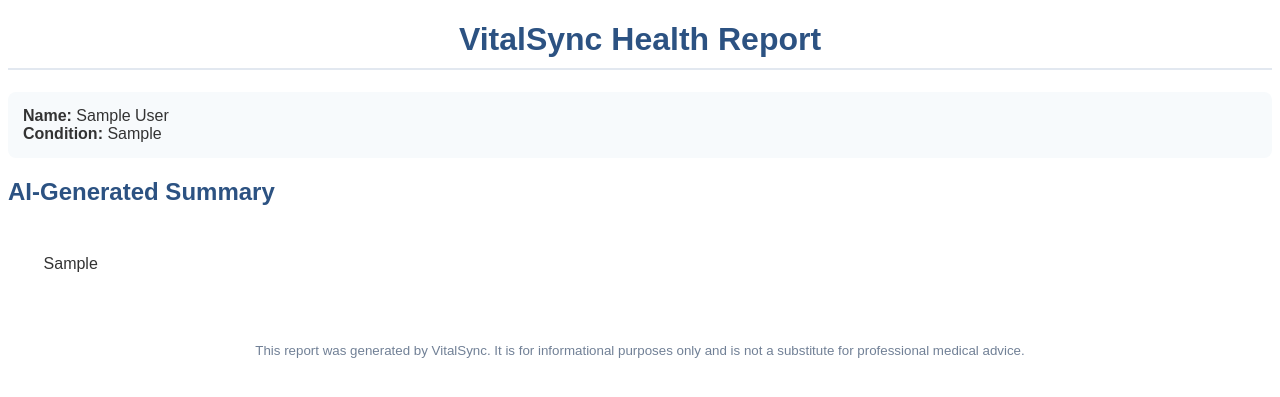
After one commit to AkshithCodez/VitalSync, a Flask app: template project/templates/report_pdf.html in a window 1280 px wide. The commit adds this page. Shown: the top 397 px of the page. Run offline with Flask 3, Linux system fonts and the light colour scheme; the template is opened without the code that fills it: values that come from a table or form of the project are taken from there, others are empty; tables that the repository leaves empty hold one stand-in row (values such as "Sample post").

Commit message:
Downloading pdf is added

```diff
--- a/project/main.py
+++ b/project/main.py
@@ -4,12 +4,46 @@
 from . import db
 import google.generativeai as genai
 import os
+from . import create_app
+from flask_weasyprint import HTML, render_pdf # <-- NEW IMPORT
 
 main = Blueprint('main', __name__)
 
-genai.configure(api_key=os.getenv("Enter API KEY"))
+genai.configure(api_key=os.getenv("GEMINI_API_KEY"))
 model = genai.GenerativeModel('gemini-1.5-flash')
 
+def generate_report_in_background(user_id):
+    app = create_app()
+    with app.app_context():
+        user = User.query.get(user_id)
+        if not user.ai_report and user.condition:
+
+            # --- THIS IS THE UPDATED PROMPT ---
+            prompt = f"""
+            You are a helpful health information assistant. Your goal is to provide a general, supportive summary of a health condition for a user who has already been diagnosed by a doctor.
+
+            **IMPORTANT RULES:**
+            1.  **DO NOT** provide medical advice.
+            2.  **DO NOT** prescribe, mention, or recommend any specific pharmaceutical drugs or medications.
+            3.  You **CAN** suggest common, safe, non-prescription home-remedy-style actions for temporary relief (e.g., 'gargling salt water for a sore throat'). Frame these as 'supportive measures for comfort', not 'treatments'.
+            4.  You **CAN** recommend general vitamins, nutrients, and healthy lifestyle choices (like diet and exercise) that are known to support the management of the condition.
+            5.  Use simple, clear, and encouraging language. The output should be formatted as plain text.
+
+            The user's diagnosed condition is: "{user.condition}"
+
+            Please generate a report with four sections: "Understanding Your Condition", "Potential Consequences", "Supportive Measures for Comfort", and "Beneficial Nutrients & Lifestyle".
+            """
+            # --- END OF UPDATED PROMPT ---
+
+            try:
+                response = model.generate_content(prompt)
+                user.ai_report = response.text
+                db.session.commit()
+            except Exception as e:
+                user.ai_report = f"Sorry, there was an error generating the report. Please try again later. Error: {e}"
+                db.session.commit()
+
+# --- The /home route is unchanged ---
 @main.route('/')
 @login_required
 def home():
@@ -17,39 +51,16 @@
     items = PlannerItem.query.filter_by(user_id=current_user.id).all()
     return render_template('index.html', user=current_user, tasks=tasks, items=items)
 
-@main.route('/disclaimer')
+# --- NEW ROUTE for PDF Download ---
+@main.route('/download_report')
 @login_required
-def disclaimer():
-    return render_template('disclaimer.html')
+def download_report():
+    # Render a special, clean HTML template for the PDF
+    html = render_template('report_pdf.html', user=current_user)
+    # Generate the PDF from that HTML
+    return render_pdf(HTML(string=html))
 
-@main.route('/generate_report')
-@login_required
-def generate_report():
-    user = current_user
-    if not user.ai_report and user.condition:
-        prompt = f"""
-        You are a helpful health information assistant. Your goal is to provide a general, supportive summary of a health condition for a user who has already been diagnosed by a doctor.
-
-        **IMPORTANT RULES:**
-        1.  **DO NOT** provide medical advice.
-        2.  **DO NOT** prescribe, mention, or recommend any specific medications or dosages.
-        3.  **DO NOT** suggest specific treatments. You can only speak about general treatment approaches (e.g., 'management often involves...').
-        4.  You **CAN** recommend general vitamins, nutrients, and healthy lifestyle choices (like diet and exercise) that are known to support the management of the condition.
-        5.  Use simple, clear, and encouraging language. The output should be formatted as plain text.
-
-        The user's diagnosed condition is: "{user.condition}"
-
-        Please generate a report with three sections titled "Understanding Your Condition", "Potential Consequences", and "Supporting Your Health".
-        """
-        try:
-            response = model.generate_content(prompt)
-            user.ai_report = response.text
-            db.session.commit()
-        except Exception as e:
-            user.ai_report = f"Sorry, there was an error generating the report. Please try again later. Error: {e}"
-            db.session.commit()
-    return render_template('report.html', user=user)
-
+# --- All other routes (add_item, delete_task, etc.) remain the same ---
 @main.route('/add_item', methods=['POST'])
 @login_required
 def add_item():
--- /dev/null
+++ b/project/templates/report_pdf.html
@@ -0,0 +1,53 @@
+<!DOCTYPE html>
+<html lang="en">
+<head>
+    <meta charset="UTF-8">
+    <title>VitalSync Health Report</title>
+    <style>
+        body {
+            font-family: sans-serif;
+            font-size: 12pt;
+            color: #333;
+        }
+        h1, h2 {
+            color: #2c5282;
+        }
+        h1 {
+            text-align: center;
+            border-bottom: 2px solid #e2e8f0;
+            padding-bottom: 10px;
+        }
+        .user-info {
+            background-color: #f7fafc;
+            padding: 15px;
+            border-radius: 8px;
+            margin-bottom: 20px;
+        }
+        .report-content {
+            white-space: pre-wrap;
+            word-wrap: break-word;
+            line-height: 1.6;
+        }
+        .footer {
+            text-align: center;
+            margin-top: 40px;
+            font-size: 10pt;
+            color: #718096;
+        }
+    </style>
+</head>
+<body>
+    <h1>VitalSync Health Report</h1>
+    <div class="user-info">
+        <strong>Name:</strong> {{ user.name }}<br>
+        <strong>Condition:</strong> {{ user.condition }}
+    </div>
+    <h2>AI-Generated Summary</h2>
+    <div class="report-content">
+        {{ user.ai_report }}
+    </div>
+    <div class="footer">
+        This report was generated by VitalSync. It is for informational purposes only and is not a substitute for professional medical advice.
+    </div>
+</body>
+</html>
```
Also changed, not shown: project/auth.py (+9 -1 lines), project/templates/disclaimer.html (deleted, +0 -14 lines), project/templates/index.html (+23 -0 lines), project/templates/report.html (deleted, +0 -15 lines).
